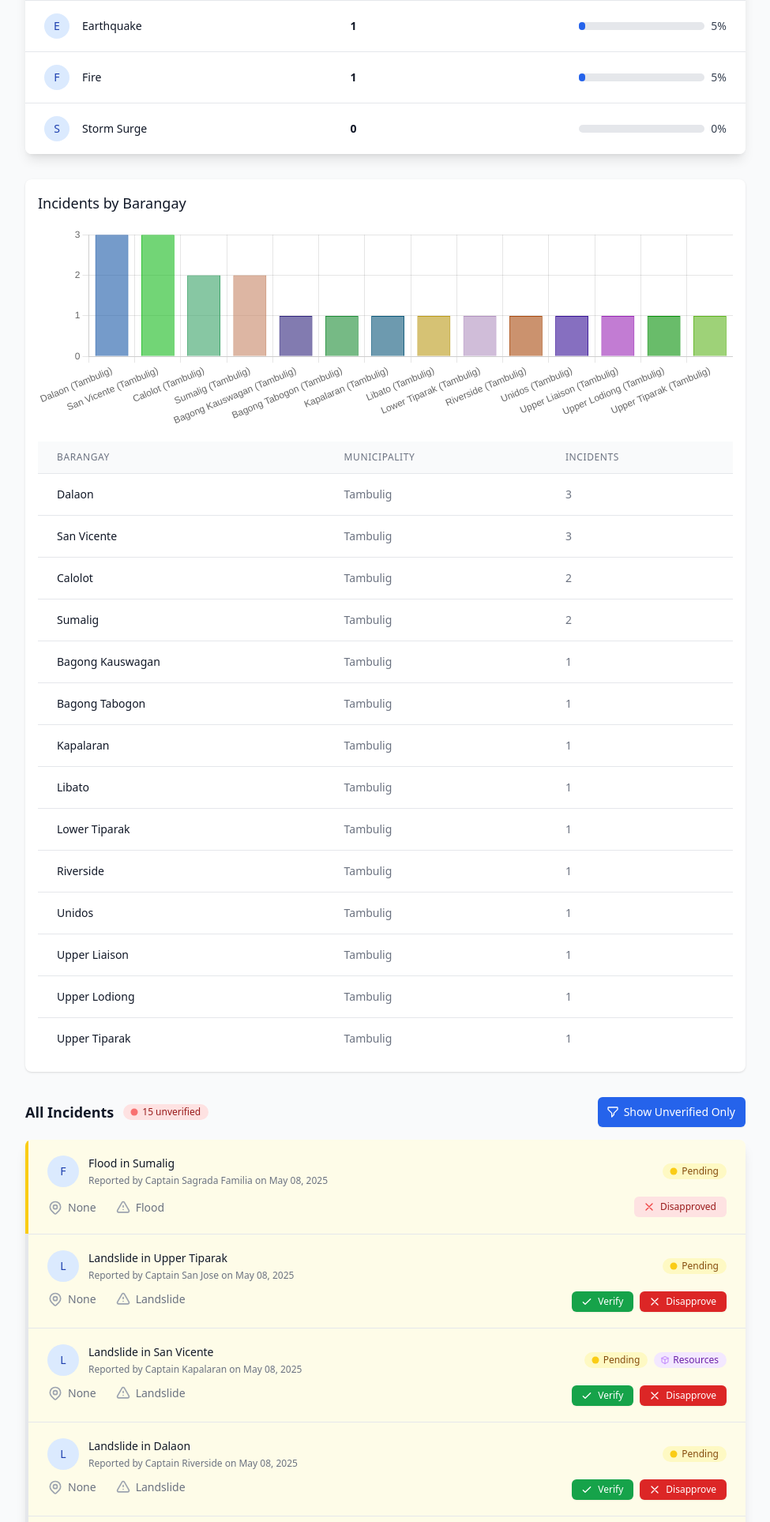
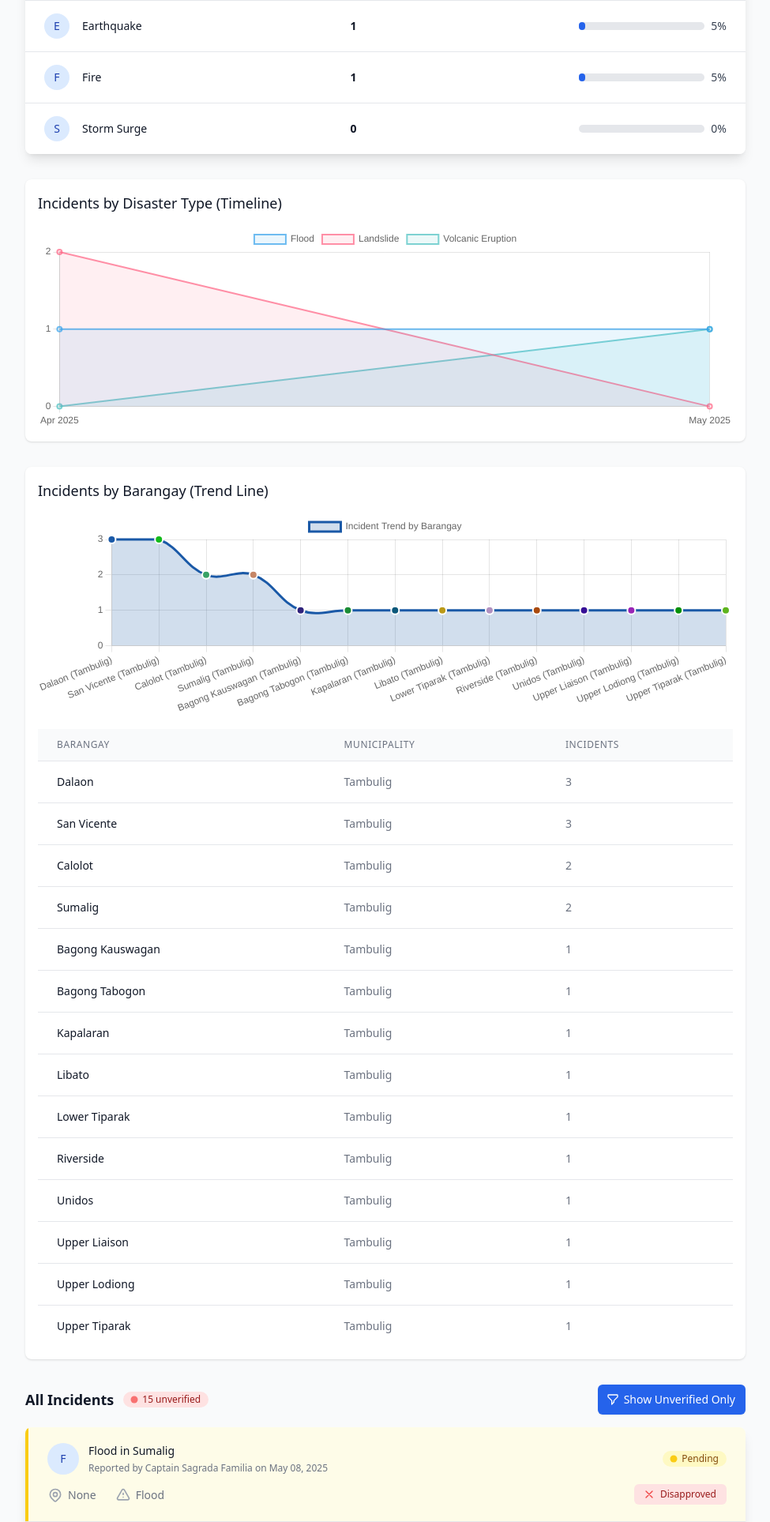
Before and after one commit to lanzy-lanzy/incident_report, a Django app: page /admin-dashboard/ in a window 1280 px wide. Shown: the part 898-2825 px from the top of the page at 79% size, without its empty margins (280-1255 px from the left). Run offline with Django 5.2, Linux system fonts and the light colour scheme; a user stored in the database is signed in; data comes from the database, SQL or seed files in the repository; some libraries are stand-ins or nearby versions.

Commit message:
Add disaster incidents line chart and update admin dashboard

```diff
--- a/disaster_aid/views.py
+++ b/disaster_aid/views.py
@@ -320,6 +320,51 @@ def admin_dashboard(request):
         incident_count=Count('incidents')
     ).filter(incident_count__gt=0).order_by('-incident_count')
 
+    # Get time-based disaster statistics for line chart
+    from django.db.models.functions import TruncMonth, ExtractMonth, ExtractYear
+
+    # Get incidents with date information
+    time_incidents = IncidentReport.objects.filter(is_verified=True)
+
+    # Group incidents by month and disaster type
+    disaster_time_stats = []
+
+    # Use incident_datetime if available, otherwise use date_reported
+    time_incidents_with_datetime = time_incidents.filter(incident_datetime__isnull=False)
+    time_incidents_with_date_reported = time_incidents.filter(incident_datetime__isnull=True)
+
+    # Process incidents with incident_datetime
+    disaster_month_stats_datetime = time_incidents_with_datetime.annotate(
+        month=TruncMonth('incident_datetime'),
+        month_name=ExtractMonth('incident_datetime'),
+        year=ExtractYear('incident_datetime')
+    ).values('disaster_type__name', 'month', 'month_name', 'year').annotate(
+        count=Count('id')
+    ).order_by('year', 'month_name')
+
+    # Process incidents with only date_reported
+    disaster_month_stats_reported = time_incidents_with_date_reported.annotate(
+        month=TruncMonth('date_reported'),
+        month_name=ExtractMonth('date_reported'),
+        year=ExtractYear('date_reported')
+    ).values('disaster_type__name', 'month', 'month_name', 'year').annotate(
+        count=Count('id')
+    ).order_by('year', 'month_name')
+
+    # Combine both sets of statistics
+    for stat in list(disaster_month_stats_datetime) + list(disaster_month_stats_reported):
+        month_name = {
+            1: 'Jan', 2: 'Feb', 3: 'Mar', 4: 'Apr', 5: 'May', 6: 'Jun',
+            7: 'Jul', 8: 'Aug', 9: 'Sep', 10: 'Oct', 11: 'Nov', 12: 'Dec'
+        }.get(stat['month_name'], 'Unknown')
+
+        disaster_time_stats.append({
+            'disaster_type': stat['disaster_type__name'],
+            'month': month_name,
+            'year': stat['year'],
+            'count': stat['count']
+        })
+
     # Paginate incidents
     paginator = Paginator(incidents, 10)  # Show 10 incidents per page
     page_number = request.GET.get('page')
@@ -334,6 +379,7 @@ def admin_dashboard(request):
         'fulfilled_count': fulfilled_count,
         'disaster_stats': disaster_stats,
         'barangay_stats': barangay_stats,
+        'disaster_time_stats': disaster_time_stats,
     }
 
     return render(request, 'dashboard/admin_dashboard.html', context)
--- a/templates/components/barangay_stats_chart.html
+++ b/templates/components/barangay_stats_chart.html
@@ -1,6 +1,6 @@
 {% if barangay_stats %}
 <div class="bg-white shadow rounded-lg p-4">
-    <h2 class="text-lg font-medium text-gray-900 mb-4">Incidents by Barangay</h2>
+    <h2 class="text-lg font-medium text-gray-900 mb-4">Incidents by Barangay (Trend Line)</h2>
 
     <!-- Chart Canvas -->
     <div class="h-64">
@@ -87,17 +87,28 @@ document.addEventListener('DOMContentLoaded', function() {
 
         // Create the chart
         var barangayChart = new Chart(ctx, {
-            type: 'bar',
+            type: 'line',
             data: {
                 labels: labels,
                 datasets: [{
-                    label: 'Number of Incidents',
+                    label: 'Incident Trend by Barangay',
                     data: counts,
-                    backgroundColor: backgroundColors,
+                    backgroundColor: backgroundColors.map(function(color) {
+                        return color.replace('0.6', '0.2');
+                    }),
                     borderColor: backgroundColors.map(function(color) {
                         return color.replace('0.6', '1');
                     }),
-                    borderWidth: 1
+                    borderWidth: 3,
+                    tension: 0.4,
+                    fill: true,
+                    pointBackgroundColor: backgroundColors.map(function(color) {
+                        return color.replace('0.6', '1');
+                    }),
+                    pointBorderColor: '#fff',
+                    pointBorderWidth: 2,
+                    pointRadius: 5,
+                    pointHoverRadius: 7
                 }]
             },
             options: {
@@ -113,7 +124,8 @@ document.addEventListener('DOMContentLoaded', function() {
                 },
                 plugins: {
                     legend: {
-                        display: false
+                        display: true,
+                        position: 'top'
                     },
                     tooltip: {
                         callbacks: {
@@ -122,6 +134,11 @@ document.addEventListener('DOMContentLoaded', function() {
                             }
                         }
                     }
+                },
+                elements: {
+                    line: {
+                        tension: 0.4 // Makes the line curvy
+                    }
                 }
             }
         });
--- /dev/null
+++ b/templates/components/disaster_incidents_chart.html
@@ -0,0 +1,123 @@
+{% if disaster_time_stats %}
+<div class="bg-white shadow rounded-lg p-4">
+    <h2 class="text-lg font-medium text-gray-900 mb-4">Incidents by Disaster Type (Timeline)</h2>
+
+    <!-- Chart Canvas -->
+    <div class="h-64">
+        <canvas id="disasterLineChart"></canvas>
+    </div>
+</div>
+
+<script>
+document.addEventListener('DOMContentLoaded', function() {
+    // Load Chart.js from CDN if not already loaded
+    if (typeof Chart === 'undefined') {
+        var script = document.createElement('script');
+        script.src = 'https://cdn.jsdelivr.net/npm/chart.js';
+        script.onload = initDisasterLineChart;
+        document.head.appendChild(script);
+    } else {
+        initDisasterLineChart();
+    }
+
+    function initDisasterLineChart() {
+        var ctx = document.getElementById('disasterLineChart').getContext('2d');
+
+        // Extract data from the template
+        var disasterTimeData = [
+            {% for entry in disaster_time_stats %}
+                {
+                    disaster_type: '{{ entry.disaster_type }}',
+                    month: '{{ entry.month }}',
+                    year: {{ entry.year }},
+                    count: {{ entry.count }}
+                }{% if not forloop.last %},{% endif %}
+            {% endfor %}
+        ];
+
+        // Get unique disaster types and time periods
+        var disasterTypes = [...new Set(disasterTimeData.map(item => item.disaster_type))];
+        var timePeriods = [...new Set(disasterTimeData.map(item => item.month + ' ' + item.year))];
+
+        // Sort time periods chronologically
+        timePeriods.sort(function(a, b) {
+            var dateA = new Date(a);
+            var dateB = new Date(b);
+            return dateA - dateB;
+        });
+
+        // Prepare datasets for each disaster type
+        var datasets = [];
+        var colorPalette = [
+            'rgba(54, 162, 235, 0.7)',
+            'rgba(255, 99, 132, 0.7)',
+            'rgba(75, 192, 192, 0.7)',
+            'rgba(255, 206, 86, 0.7)',
+            'rgba(153, 102, 255, 0.7)',
+            'rgba(255, 159, 64, 0.7)',
+            'rgba(199, 199, 199, 0.7)',
+            'rgba(83, 102, 255, 0.7)',
+            'rgba(40, 159, 64, 0.7)',
+            'rgba(210, 199, 199, 0.7)'
+        ];
+
+        disasterTypes.forEach(function(type, index) {
+            var typeData = disasterTimeData.filter(item => item.disaster_type === type);
+            var dataPoints = [];
+
+            timePeriods.forEach(function(period) {
+                var entry = typeData.find(item => item.month + ' ' + item.year === period);
+                dataPoints.push(entry ? entry.count : 0);
+            });
+
+            datasets.push({
+                label: type,
+                data: dataPoints,
+                borderColor: colorPalette[index % colorPalette.length],
+                backgroundColor: colorPalette[index % colorPalette.length].replace('0.7', '0.1'),
+                borderWidth: 2,
+                tension: 0.3,
+                fill: true
+            });
+        });
+
+        // Create the chart
+        var disasterLineChart = new Chart(ctx, {
+            type: 'line',
+            data: {
+                labels: timePeriods,
+                datasets: datasets
+            },
+            options: {
+                responsive: true,
+                maintainAspectRatio: false,
+                scales: {
+                    y: {
+                        beginAtZero: true,
+                        ticks: {
+                            precision: 0
+                        }
+                    }
+                },
+                plugins: {
+                    legend: {
+                        position: 'top',
+                    },
+                    tooltip: {
+                        callbacks: {
+                            label: function(context) {
+                                return context.dataset.label + ': ' + context.raw;
+                            }
+                        }
+                    }
+                },
+                interaction: {
+                    mode: 'index',
+                    intersect: false
+                }
+            }
+        });
+    }
+});
+</script>
+{% endif %}
--- a/templates/dashboard/admin_dashboard.html
+++ b/templates/dashboard/admin_dashboard.html
@@ -217,6 +217,11 @@
                     </tbody>
                 </table>
             </div>
+        </div>
+
+        <!-- Disaster Incidents Line Chart -->
+        <div class="mt-8">
+            {% include 'components/disaster_incidents_chart.html' %}
         </div>
 
         <!-- Barangay Statistics Chart -->
```
